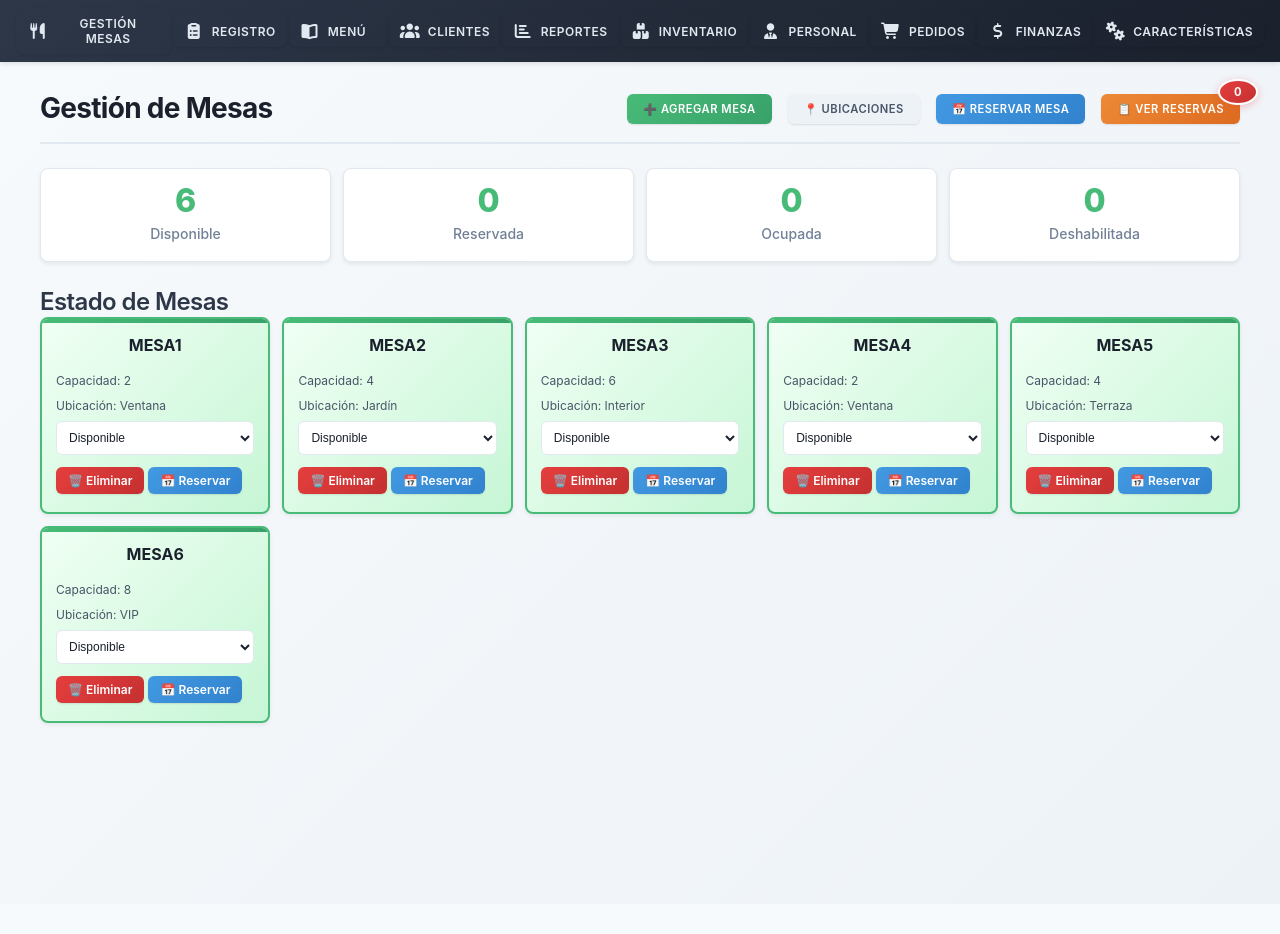
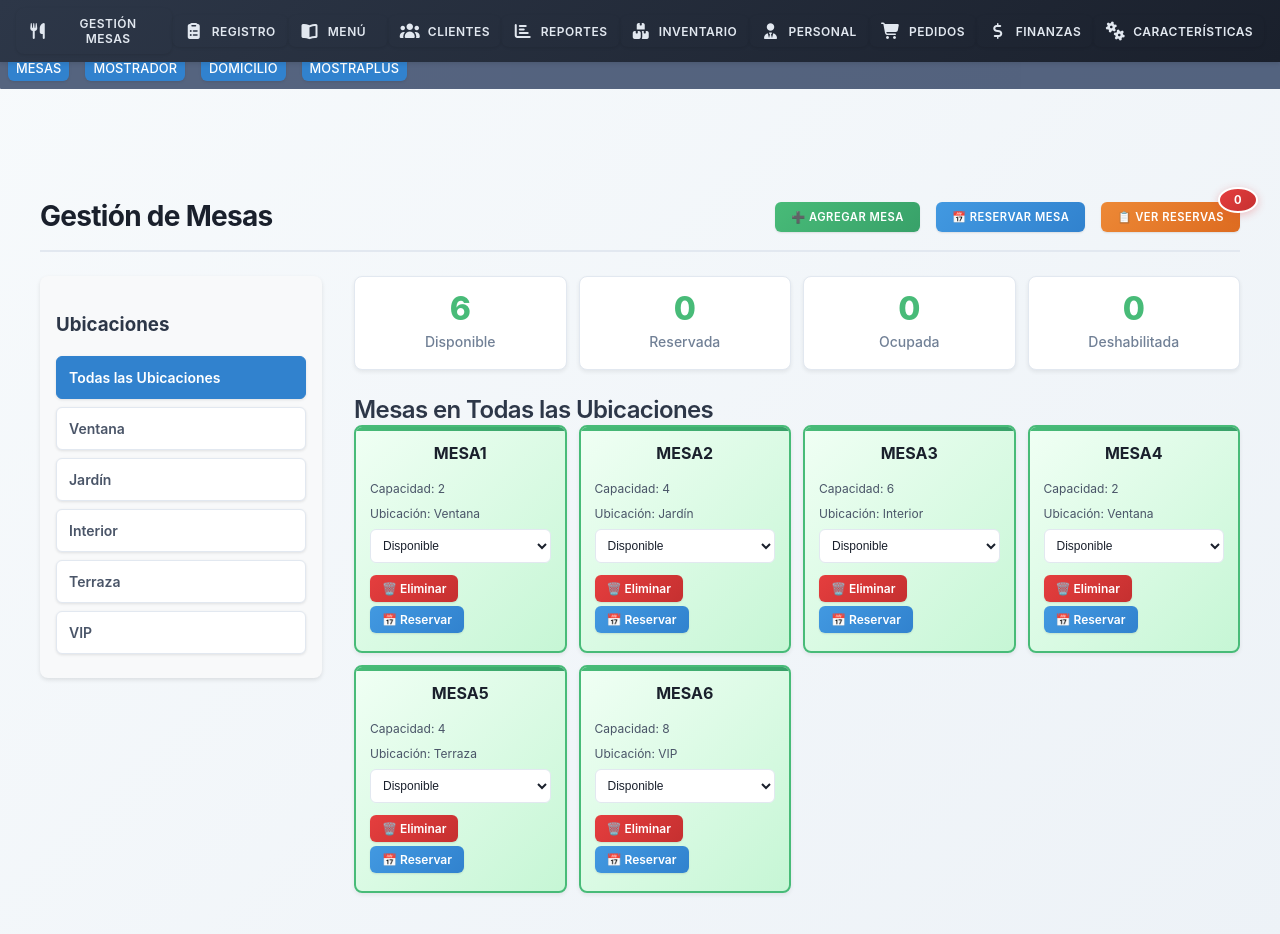
Before and after one commit to SantiagoCIS046/Restaurant, a Vue app in the folder RestaurantProject/: page / in a window 1280 px wide. Shown: the top 934 px of the page. Before the commit the page ends 904 px from the top, so only its background shows below. Built offline with nearby package versions, Linux system fonts and the light colour scheme.

Commit message:
Se crea la barra de Gestión de mesas, agregando la usabilidad de mesas

```diff
--- a/RestaurantProject/src/App.vue
+++ b/RestaurantProject/src/App.vue
@@ -13,6 +13,7 @@ import Finanzas from "./components/Finanzas.vue";
 import Caracteristicas from "./components/Caracteristicas.vue";
 
 const currentView = ref("gestion");
+const subView = ref("mesas");
 
 const components = {
   gestion: Restaurant,
@@ -29,12 +30,21 @@ const components = {
 
 const handleNavigate = (section) => {
   currentView.value = section;
+  subView.value = "mesas"; // Reset sub-view on main navigation
+};
+
+const handleSubNavigate = (subSection) => {
+  subView.value = subSection;
 };
 </script>
 
 <template>
-  <NavBar @navigate="handleNavigate" />
-  <component :is="components[currentView]" />
+  <NavBar
+    :current-view="currentView"
+    @navigate="handleNavigate"
+    @sub-navigate="handleSubNavigate"
+  />
+  <component :is="components[currentView]" :sub-view="subView" />
 </template>
 
 <style scoped></style>
--- a/RestaurantProject/src/components/NavBar.vue
+++ b/RestaurantProject/src/components/NavBar.vue
@@ -33,15 +33,38 @@
       </button>
     </div>
   </nav>
+  <div v-if="props.currentView === 'gestion'" class="sub-nav">
+    <button class="sub-nav-btn" @click="subNavigate('mesas')">Mesas</button>
+    <button class="sub-nav-btn" @click="subNavigate('mostrador')">
+      Mostrador
+    </button>
+    <button class="sub-nav-btn" @click="subNavigate('domicilio')">
+      Domicilio
+    </button>
+    <button class="sub-nav-btn" @click="subNavigate('mostraplus')">
+      MostraPlus
+    </button>
+  </div>
 </template>
 
 <script setup>
-import { defineEmits } from "vue";
+import { defineEmits, defineProps } from "vue";
 
-const emit = defineEmits(["navigate"]);
+const props = defineProps({
+  currentView: {
+    type: String,
+    default: "gestion",
+  },
+});
+
+const emit = defineEmits(["navigate", "sub-navigate"]);
 
 const navigateTo = (section) => {
   emit("navigate", section);
+};
+
+const subNavigate = (subSection) => {
+  emit("sub-navigate", subSection);
 };
 </script>
 
@@ -111,4 +134,45 @@ const navigateTo = (section) => {
     margin: 0.25rem;
   }
 }
+
+.sub-nav {
+  display: flex;
+  justify-content: flex-start;
+  gap: 1rem;
+  margin-bottom: 1rem;
+  padding: 0.5rem;
+  background: rgba(26, 46, 82, 0.733);
+  border-radius: 1px;
+  position: fixed;
+  top: 48px; /* Adjust based on navbar height */
+  left: 0;
+  width: 100%;
+  z-index: 999;
+  pointer-events: auto;
+}
+
+.sub-nav-btn {
+  background: #3182ce;
+  border: none;
+  color: white;
+  font-size: 0.8rem;
+  font-weight: 500;
+  padding: 0.3rem 0.5rem;
+  cursor: pointer;
+  transition: all 0.2s ease;
+  border-radius: 6px;
+  text-transform: uppercase;
+  letter-spacing: 0.1px;
+}
+
+.sub-nav-btn:hover {
+  background: #2c5282;
+  transform: translateY(-1px);
+}
+
+.sub-nav-btn:focus {
+  outline: 2px solid #076da951;
+  transition: outline 0.1s ease;
+  outline-offset: 0.5px;
+}
 </style>
--- a/RestaurantProject/src/components/Registro.vue
+++ b/RestaurantProject/src/components/Registro.vue
@@ -151,7 +151,7 @@
           :class="['view-btn', { active: currentView === 'detailed' }]"
           @click="currentView = 'detailed'"
         >
-          📋 Registro Detallado
+          Ocultar Vistas
         </button>
       </div>
       <h3 class="summary-title">📊 Resumen del Día</h3>
--- a/RestaurantProject/src/components/Restaurant.vue
+++ b/RestaurantProject/src/components/Restaurant.vue
@@ -1,13 +1,11 @@
 <template>
   <div class="container py-3">
+    <div v-if="props.subView === 'mesas'" class="mesas-view">
       <div class="header-container">
         <h1>Gestión de Mesas</h1>
         <div class="header-buttons">
           <button class="add-table-btn" @click="showAddModal = true">
             ➕ Agregar Mesa
-        </button>
-        <button class="locations-btn" @click="showLocationsModal = true">
-          📍 Ubicaciones
           </button>
           <button class="reserve-table-btn" @click="showSelectModal = true">
             📅 Reservar Mesa
@@ -24,6 +22,28 @@
         </div>
       </div>
 
+      <div class="mesas-layout">
+        <div class="locations-sidebar">
+          <h3>Ubicaciones</h3>
+          <button
+            class="location-btn"
+            :class="{ active: selectedLocation === 'all' }"
+            @click="selectedLocation = 'all'"
+          >
+            Todas las Ubicaciones
+          </button>
+          <button
+            v-for="location in ubicaciones"
+            :key="location"
+            class="location-btn"
+            :class="{ active: selectedLocation === location }"
+            @click="selectedLocation = location"
+          >
+            {{ location }}
+          </button>
+        </div>
+
+        <div class="tables-main">
           <div class="stats">
             <div
               class="stat-item"
@@ -42,10 +62,17 @@
             </div>
           </div>
 
-    <h2>Estado de Mesas</h2>
+          <h2>
+            Mesas en
+            {{
+              selectedLocation === "all"
+                ? "Todas las Ubicaciones"
+                : selectedLocation
+            }}
+          </h2>
           <div class="table-grid">
             <div
-        v-for="mesa in mesas"
+              v-for="mesa in filteredMesas"
               :key="mesa.id"
               class="table-card"
               :class="mesa.estado"
@@ -76,6 +103,24 @@
                 📅 Reservar
               </button>
             </div>
+          </div>
+        </div>
+      </div>
+    </div>
+
+    <div v-else-if="props.subView === 'mostrador'" class="mostrador-view">
+      <h1>Mostrador</h1>
+      <p>Contenido del mostrador...</p>
+    </div>
+
+    <div v-else-if="props.subView === 'domicilio'" class="domicilio-view">
+      <h1>Domicilio</h1>
+      <p>Contenido del domicilio...</p>
+    </div>
+
+    <div v-else-if="props.subView === 'mostraplus'" class="mostraplus-view">
+      <h1>MostraPlus</h1>
+      <p>Contenido de MostraPlus...</p>
     </div>
 
     <!-- MODALES -->
@@ -364,7 +409,14 @@
 </template>
 
 <script setup>
-import { ref, computed, onMounted, watch } from "vue";
+import { ref, computed, onMounted, watch, defineProps } from "vue";
+
+const props = defineProps({
+  subView: {
+    type: String,
+    default: "mesas",
+  },
+});
 
 // === Estado ===
 const mesas = ref([]);
@@ -376,6 +428,7 @@ const showReserveModal = ref(false);
 const showSelectModal = ref(false);
 const showReservationsModal = ref(false);
 const showLocationsModal = ref(false);
+const selectedLocation = ref("all");
 
 const newTable = ref({
   capacity: "",
@@ -545,6 +598,15 @@ function getTablesByLocation(location) {
   return mesas.value.filter((mesa) => mesa.ubicacion === location);
 }
 
+const filteredMesas = computed(() => {
+  if (selectedLocation.value === "all") {
+    return mesas.value;
+  }
+  return mesas.value.filter(
+    (mesa) => mesa.ubicacion === selectedLocation.value
+  );
+});
+
 // === Ciclo de vida ===
 onMounted(() => {
   inicializarMesas();
@@ -558,4 +620,54 @@ watch(reservas, guardarReservas, { deep: true });
 
 <style scoped>
 @import "../style.css";
+
+.container {
+  padding-top: 120px; /* Adjust to account for fixed navbar and sub-nav */
+}
+
+.mesas-layout {
+  display: flex;
+  gap: 2rem;
+}
+
+.locations-sidebar {
+  width: 250px;
+  background: #f8f9fa;
+  padding: 1rem;
+  border-radius: 8px;
+  box-shadow: 0 2px 4px rgba(0, 0, 0, 0.1);
+  height: fit-content;
+}
+
+.locations-sidebar h3 {
+  margin-bottom: 1rem;
+  color: #2d3748;
+}
+
+.location-btn {
+  display: block;
+  width: 100%;
+  padding: 0.75rem;
+  margin-bottom: 0.5rem;
+  background: white;
+  border: 1px solid #e2e8f0;
+  border-radius: 6px;
+  cursor: pointer;
+  text-align: left;
+  transition: all 0.2s ease;
+}
+
+.location-btn:hover {
+  background: #edf2f7;
+}
+
+.location-btn.active {
+  background: #3182ce;
+  color: white;
+  border-color: #3182ce;
+}
+
+.tables-main {
+  flex: 1;
+}
 </style>
```
Also changed, not shown: 1 other file (tests, documents, lock files or other folders). Lines whose indentation alone changed are shown as unchanged.
